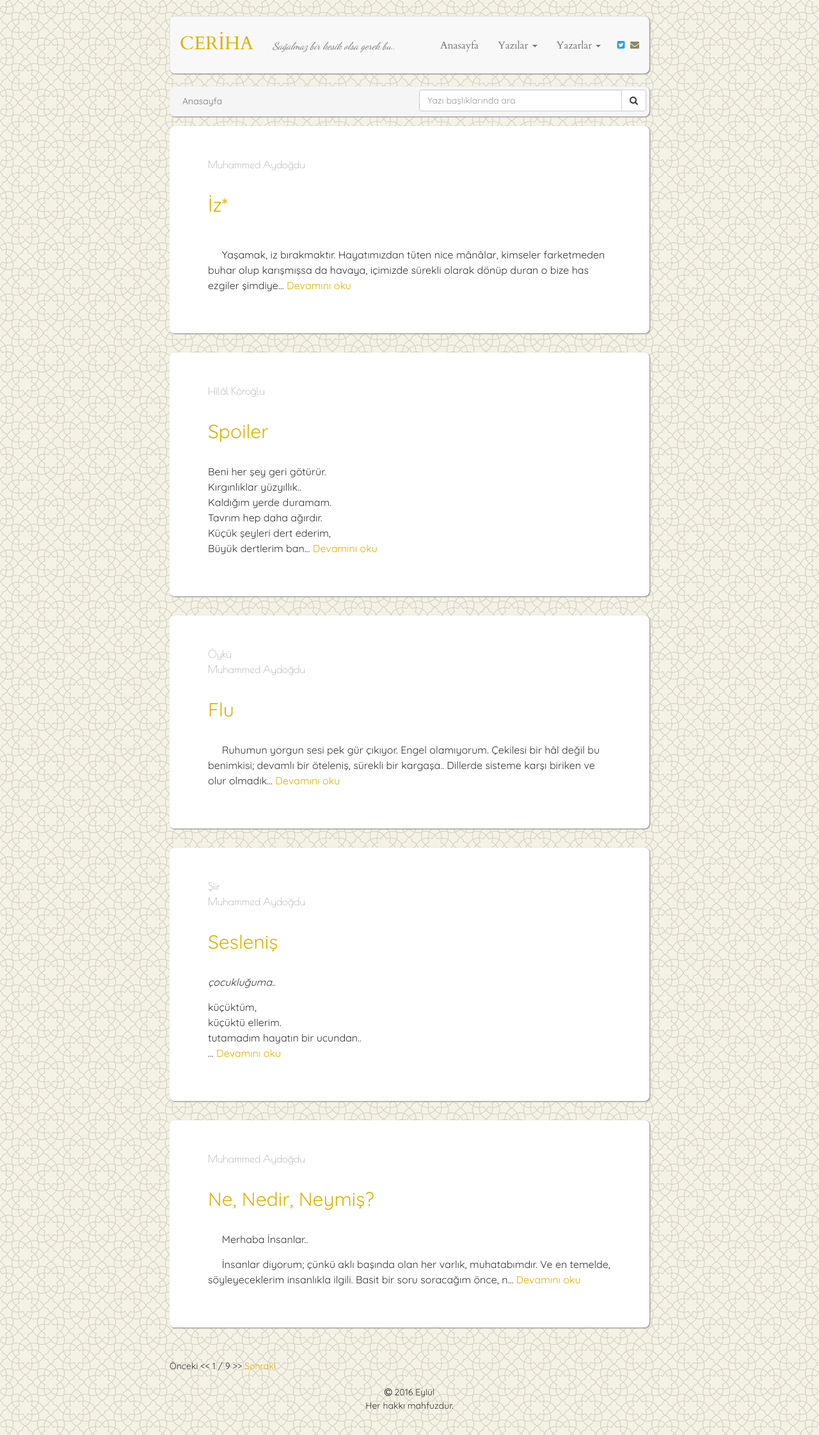
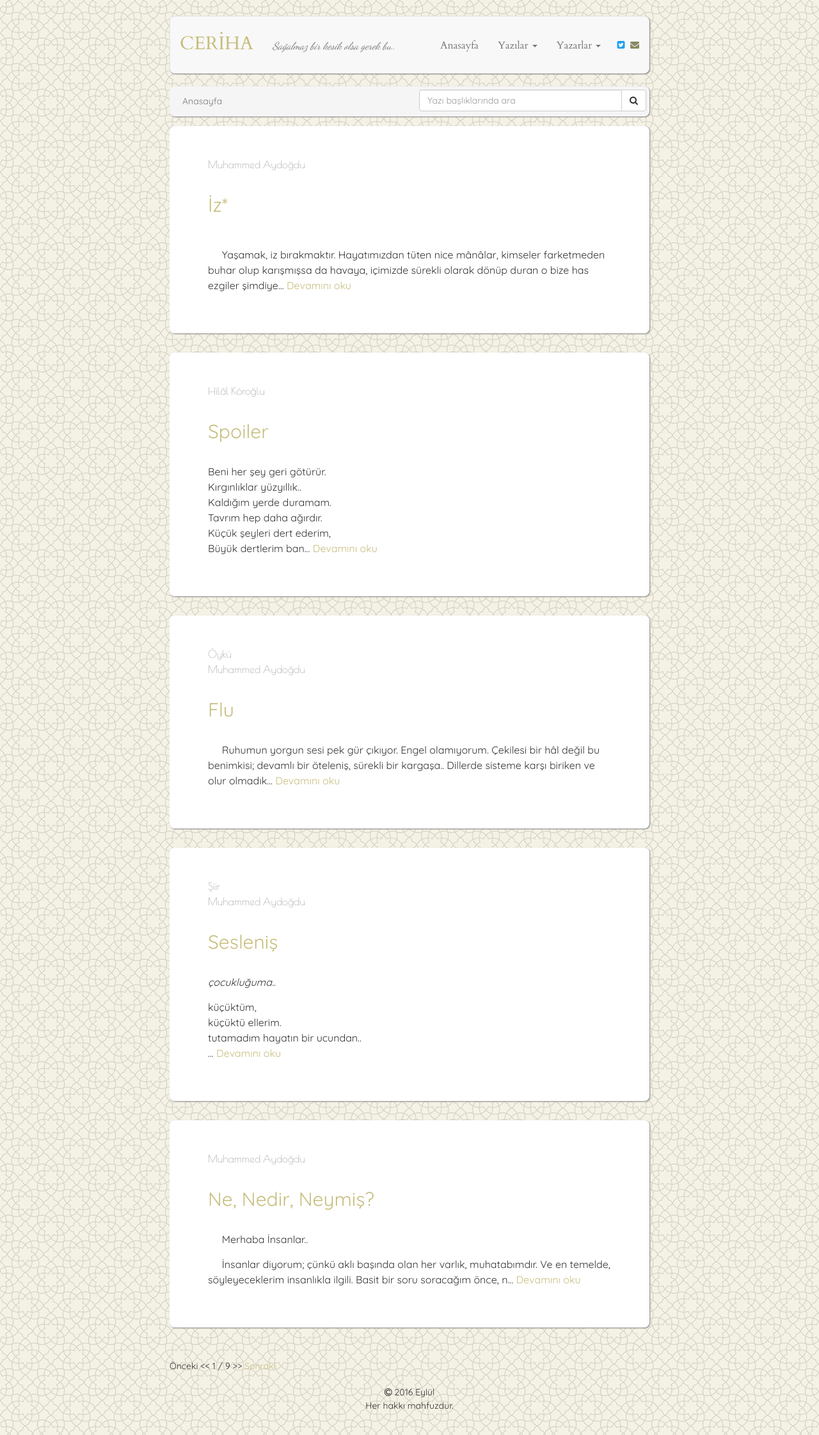
Before and after one commit to muhammedaydogdu/muhammedaydogdu.github.io, a Jekyll site: the page built from index.html, in a window 1280 px wide. Shown: the whole page at 64% size. Built offline with Jekyll 4.4.1, drawn with Linux system fonts in a browser that asks for light colours; some web fonts are replaced; the list of posts is cut into pages by our own code.

Commit message:
Update style.css

```diff
--- a/css/style.css
+++ b/css/style.css
@@ -19,20 +19,20 @@ body {
 }
 
 a {
-  color: #dcb101;
+  color: #c7bd7d;
 }
 
 a:hover {
-  color: #dcb101;
+  color: #c7bd7d;
 }
 
 a:focus {
-  color: #dcb101;
+  color: #c7bd7d;
   text-decoration: none;
 }
 
 h2 {
-  color: #dcb101;
+  color: #c7bd7d;
 }
 
 .container .navbar {
@@ -45,17 +45,17 @@ h2 {
 }
 
 .navbar .navbar-brand {
-  color: #dcb101;
+  color: #c7bd7d;
   margin-top: 2px;
   font-size: 29px;
 }
 
 .navbar .navbar-brand:hover {
-  color: #dcb101;
+  color: #c7bd7d;
 }
 
 .navbar .navbar-brand:focus {
-  color: #dcb101;
+  color: #c7bd7d;
 }
 
 .navbar .navbar-text {
```
